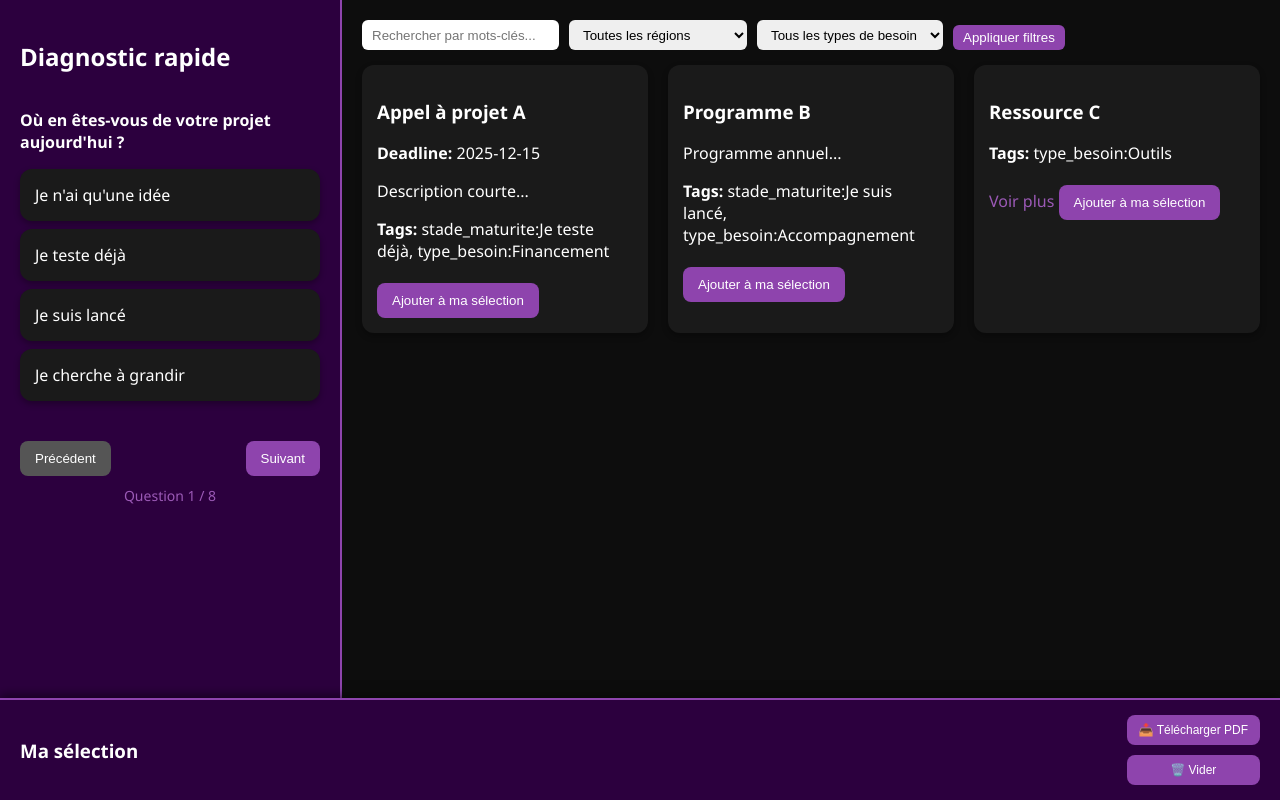
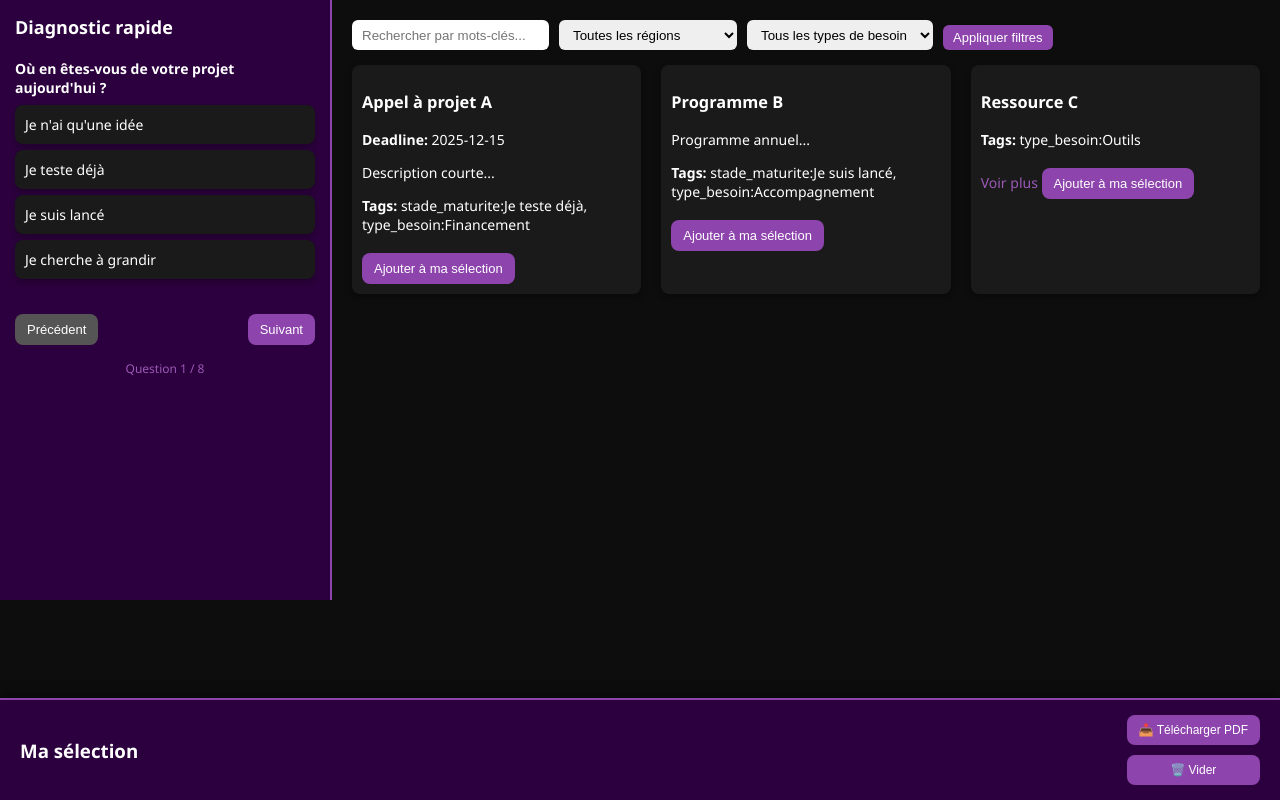
Before and after one commit to b33n-tech/the-ess-ecosystem-11, a plain HTML site: page index.html in a window 1280 px wide. Drawn offline with nearby package versions, Linux system fonts and the light colour scheme.

Commit message:
Update index.html

```diff
--- a/index.html
+++ b/index.html
@@ -11,19 +11,21 @@ body {
   background: #0d0d0d;
   color: #fff;
   margin: 0;
+  padding-bottom: 200px;
 }
 .container {
   display: flex;
-  height: calc(100vh);
+  height: calc(100vh - 200px);
 }
 .sidebar {
   width: 300px;
   background: #2c003e;
-  padding: 20px;
+  padding: 15px;
   display: flex;
   flex-direction: column;
   overflow-y: auto;
   border-right: 2px solid #8e44ad;
+  gap: 10px;
 }
 .main {
   flex: 1;
@@ -50,11 +52,12 @@ body {
 }
 .carte, .quiz-option {
   background: #1a1a1a;
-  border-radius: 12px;
-  padding: 15px;
+  border-radius: 8px;
+  padding: 10px;
   box-shadow: 0 3px 6px rgba(0,0,0,0.3);
   transition: transform 0.2s, box-shadow 0.2s, background 0.2s;
   cursor: pointer;
+  font-size: 14px;
 }
 .carte:hover, .quiz-option:hover {
   transform: translateY(-3px);
@@ -65,20 +68,38 @@ body {
   color: #fff;
 }
 button {
-  padding: 10px 15px;
+  padding: 8px 12px;
   border: none;
   border-radius: 8px;
   background-color: #8e44ad;
   color: white;
   cursor: pointer;
   margin-top: 5px;
+  font-size: 13px;
 }
 button:hover { background-color: #9b59b6; }
 button:disabled {
   background-color: #555;
   cursor: not-allowed;
 }
-#radarChart { margin-top: 10px; }
+#radarChart {
+  margin-top: 10px;
+  max-height: 200px;
+}
+#synthese {
+  font-size: 12px;
+}
+#synthese h4 {
+  margin: 10px 0 5px 0;
+  font-size: 14px;
+}
+#synthese ul {
+  margin: 5px 0;
+  padding-left: 20px;
+}
+#synthese li {
+  margin-bottom: 3px;
+}
 .carte a {
   color: #9b59b6;
   text-decoration: none;
@@ -87,25 +108,29 @@ button:disabled {
   color: #8e44ad;
 }
 .quiz-question {
-  margin-bottom: 20px;
+  margin-bottom: 10px;
 }
 .quiz-options {
   display: flex;
   flex-direction: column;
-  gap: 8px;
-  margin-top: 8px;
+  gap: 6px;
+  margin-top: 6px;
 }
 .quiz-navigation {
   display: flex;
   gap: 10px;
-  margin-top: 15px;
+  margin-top: 10px;
   justify-content: space-between;
 }
 .quiz-progress {
   text-align: center;
   color: #9b59b6;
-  font-size: 14px;
-  margin-top: 10px;
+  font-size: 12px;
+  margin: 5px 0;
+}
+.sidebar h2 {
+  margin: 0 0 10px 0;
+  font-size: 18px;
 }
 
 /* Barre de sélection en bas */
@@ -336,7 +361,7 @@ function afficherQuestion(index) {
   const q = quizQuestions[index];
   const qDiv = document.createElement("div");
   qDiv.className = "quiz-question";
-  const html = `<p><strong>${q.question}</strong></p>
+  const html = `<p style="margin: 0 0 8px 0; font-size: 14px;"><strong>${q.question}</strong></p>
                 ${q.type === "multi" ? "<small style='color:#9b59b6;'>(Plusieurs réponses possibles)</small>" : ""}
                 <div class="quiz-options"></div>`;
   qDiv.innerHTML = html;
@@ -399,7 +424,8 @@ function genererSynthese() {
   let texte = "<h4>Synthèse rapide :</h4><ul>";
   for (let k in answers) {
     if (answers[k] && answers[k].length > 0) {
-      texte += `<li><strong>${k}:</strong> ${answers[k].join(", ")}</li>`;
+      const key = k.replace(/_/g, ' ');
+      texte += `<li><strong>${key}:</strong> ${answers[k].join(", ")}</li>`;
     }
   }
   texte += "</ul>";
```
